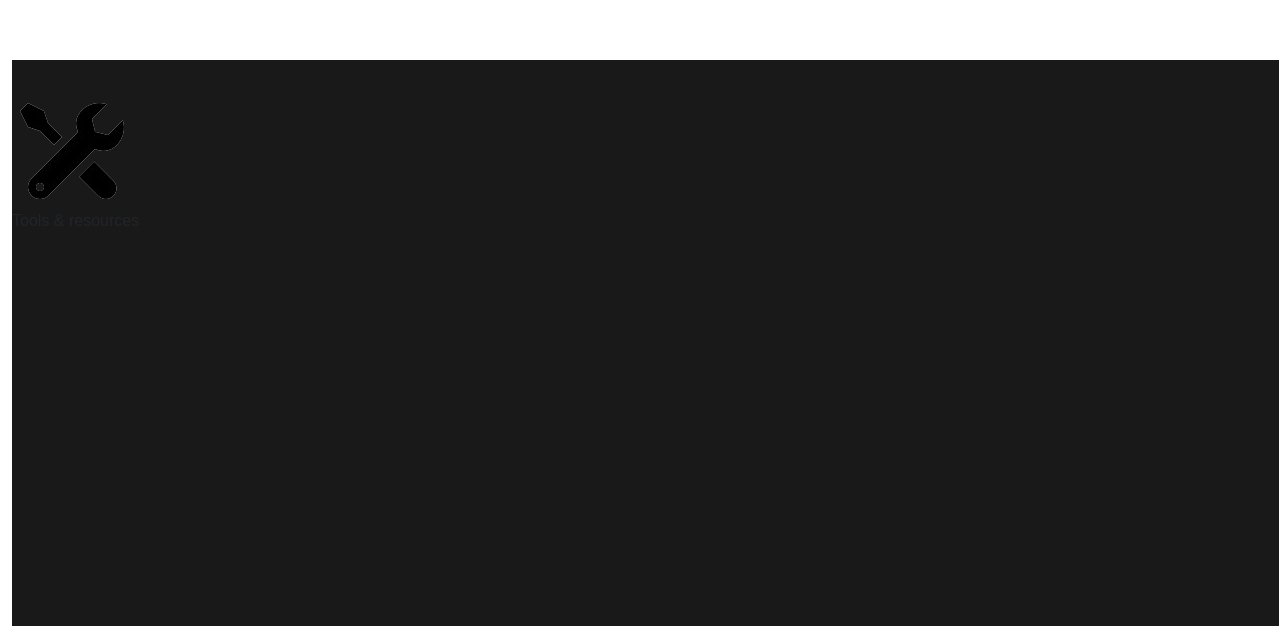
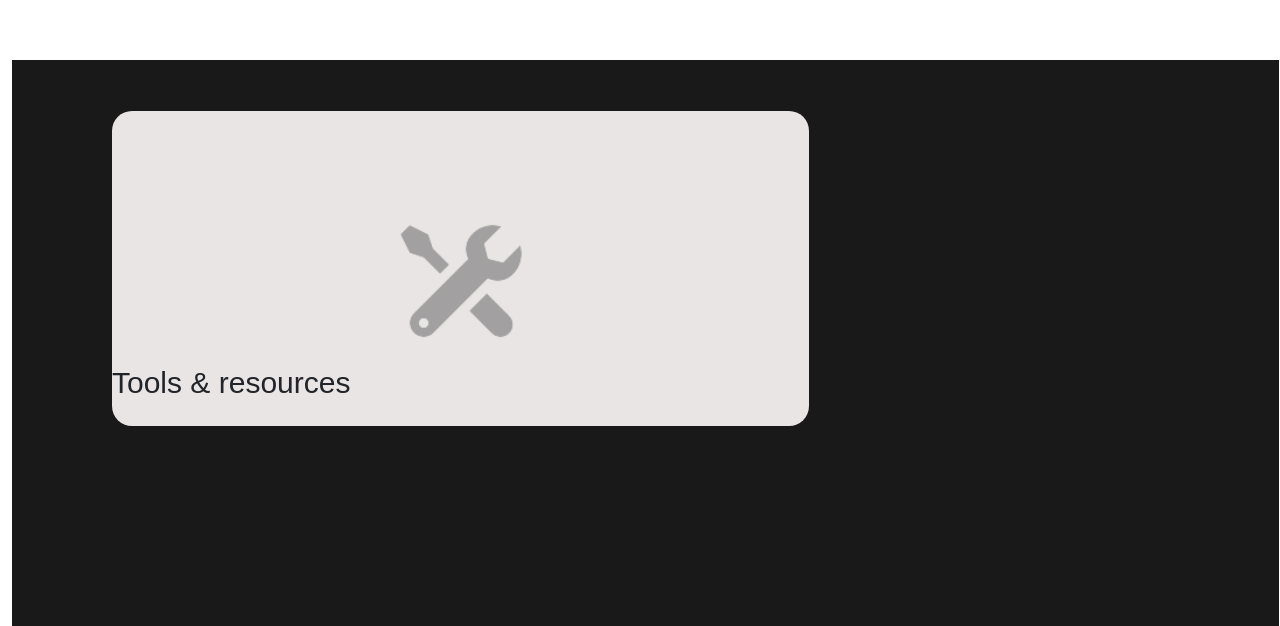
Before and after one commit to meghdeep18/Front-end, a plain HTML site: page TEXT ANIMATION/INDEX.HTML in a window 1280 px wide. Shown: the part 755-1381 px from the top of the page. Drawn offline with nearby package versions, Linux system fonts and the light colour scheme; a web font is replaced by a local one.

Commit message:
minor changes

```diff
--- a/TEXT ANIMATION/STYLE.CSS
+++ b/TEXT ANIMATION/STYLE.CSS
@@ -33,6 +33,7 @@ font-size: 130px;
 font-weight: 900;
 -webkit-text-fill-color: transparent;
 -webkit-background-clip:text;
+
 }
 
 .text::selection
@@ -109,5 +110,36 @@ i:hover
     width: 99%;
     height: 700px;
     position: absolute;
+}
+.tools
+{
+    background-color: #e9e5e5;
+    position: relative;
+    margin-right: 75%;
+    margin-top: 4%;
+    border-radius: 20px;
+    margin-left: 100Px;
+    width: 55%;
+    height: 45%;
+    align-items: center;
+}
 
+.tools img
+{
+    align-items: center;
+    margin-top: 10%;
+    margin-left: 40%;
+    height: 140px;
+    opacity: 0.3;
 }
+.tools img:hover
+{
+    opacity: 0.7;
+}
+
+.resources
+{
+    margin-top: 2%;
+    font-size: 30px;
+   align-items: center;
+}
```
